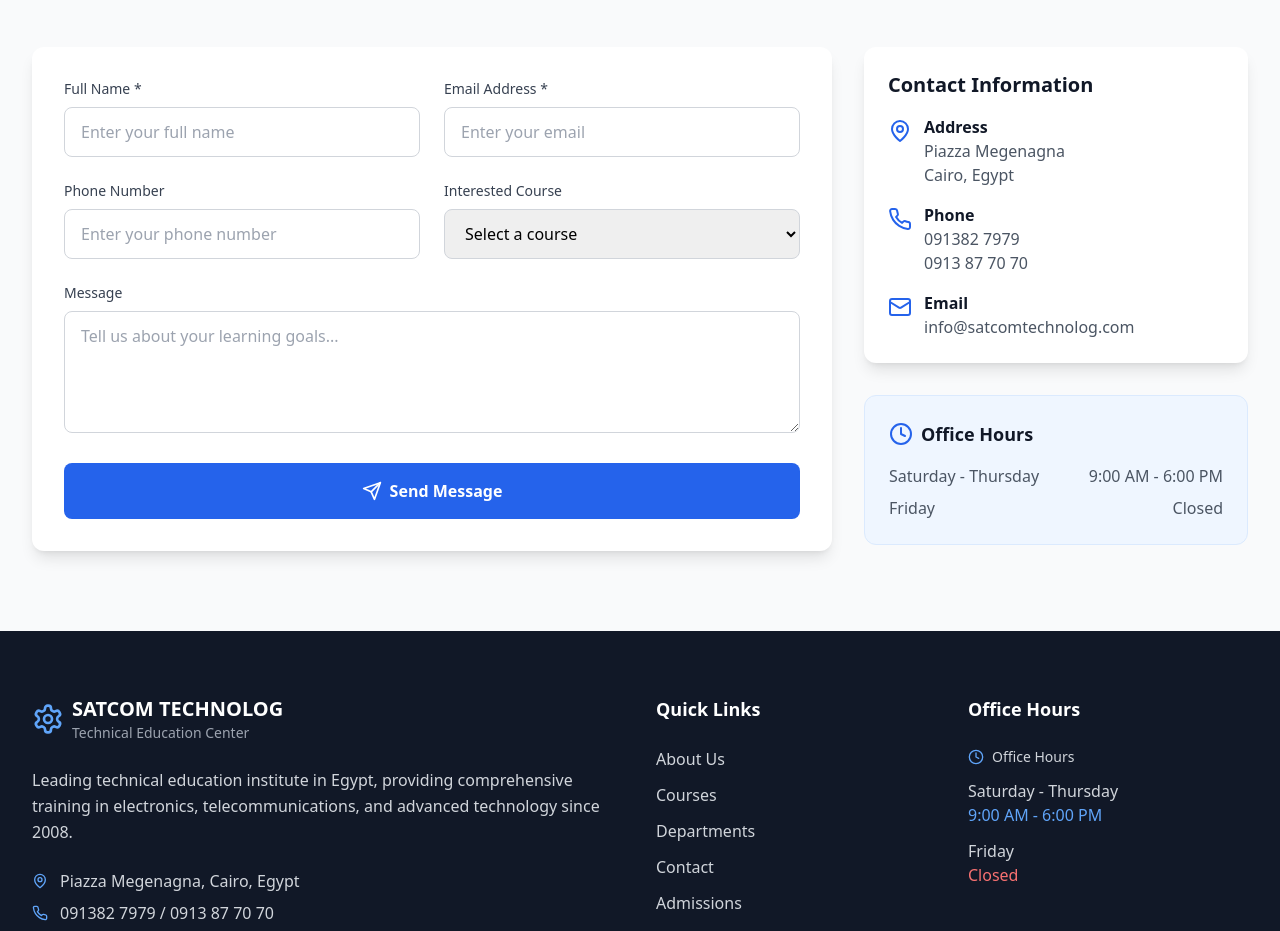
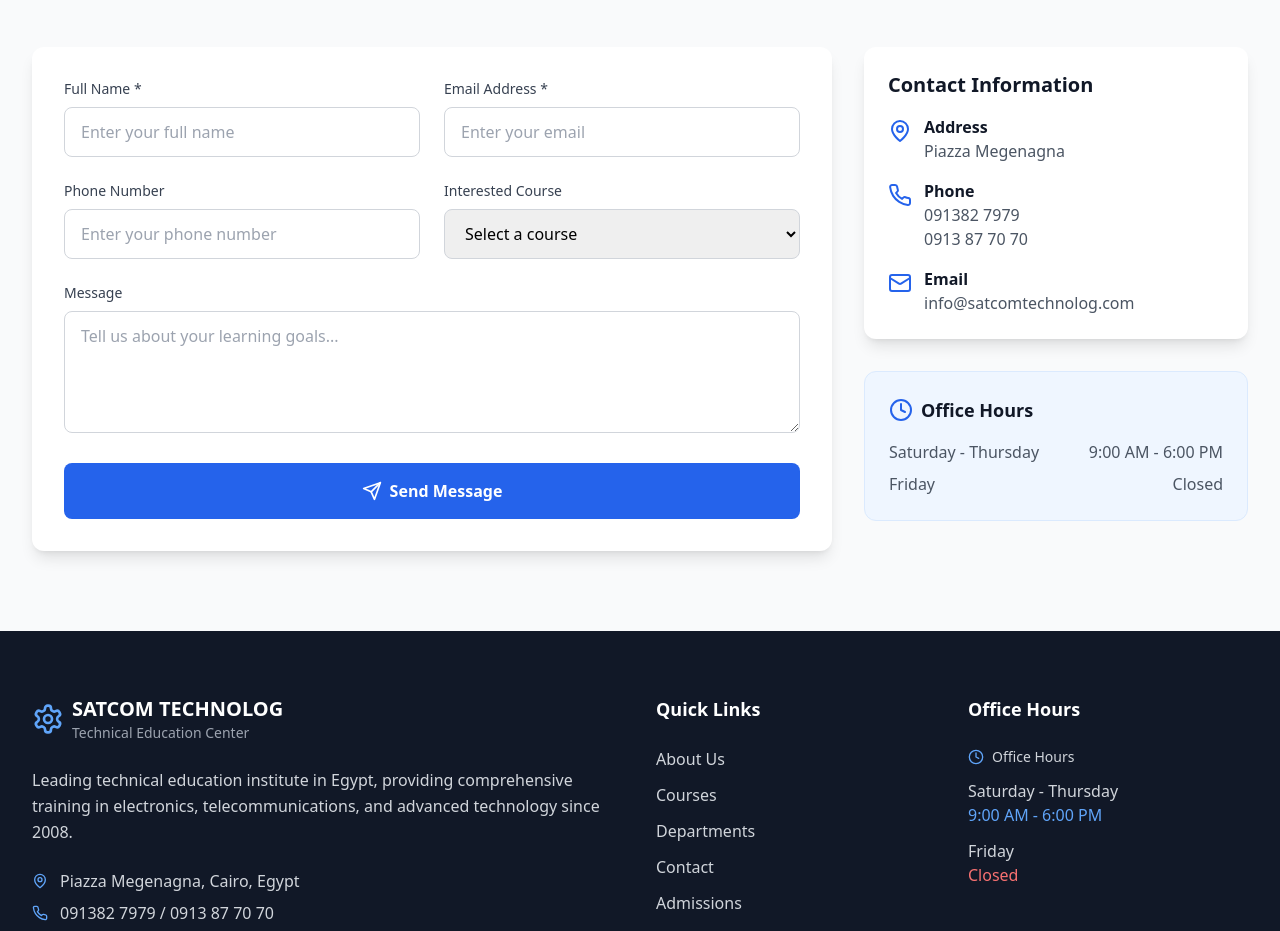
Before and after one commit to BEKI77/Satcom-web, a React (Vite) app: page / in a window 1280 px wide. Shown: the part 3160-4091 px from the top of the page. Built offline with nearby package versions, Linux system fonts and the light colour scheme.

Commit message:
minor fix

```diff
--- a/src/components/Contact.tsx
+++ b/src/components/Contact.tsx
@@ -126,7 +126,7 @@ export function Contact() {
                   <MapPin className="h-6 w-6 text-blue-600 mt-1" />
                   <div>
                     <p className="font-semibold text-gray-900">Address</p>
-                    <p className="text-gray-600">Piazza Megenagna<br />Cairo, Egypt</p>
+                    <p className="text-gray-600">Piazza Megenagna</p>
                   </div>
                 </div>
                 <div className="flex items-start space-x-3">
```
